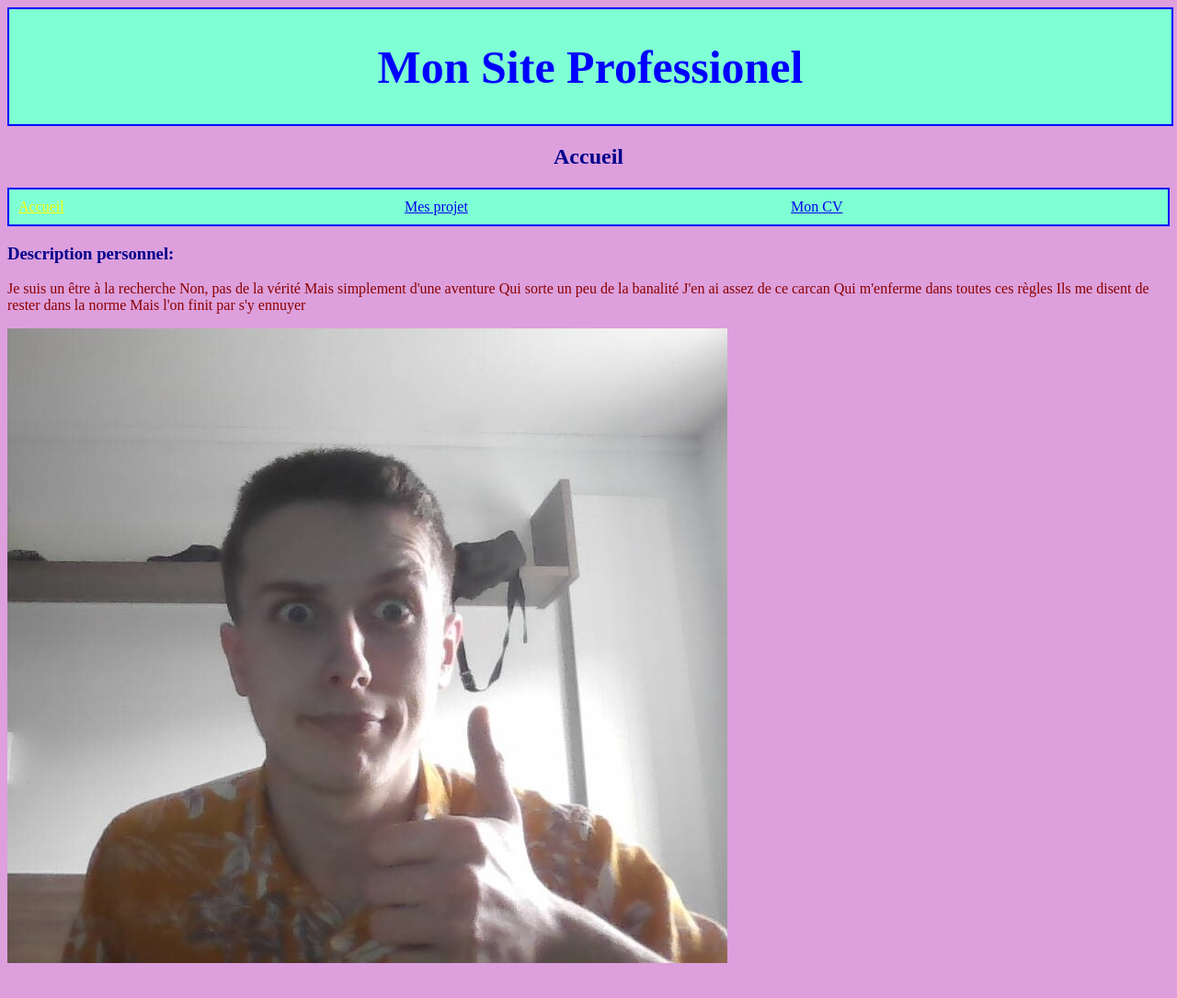
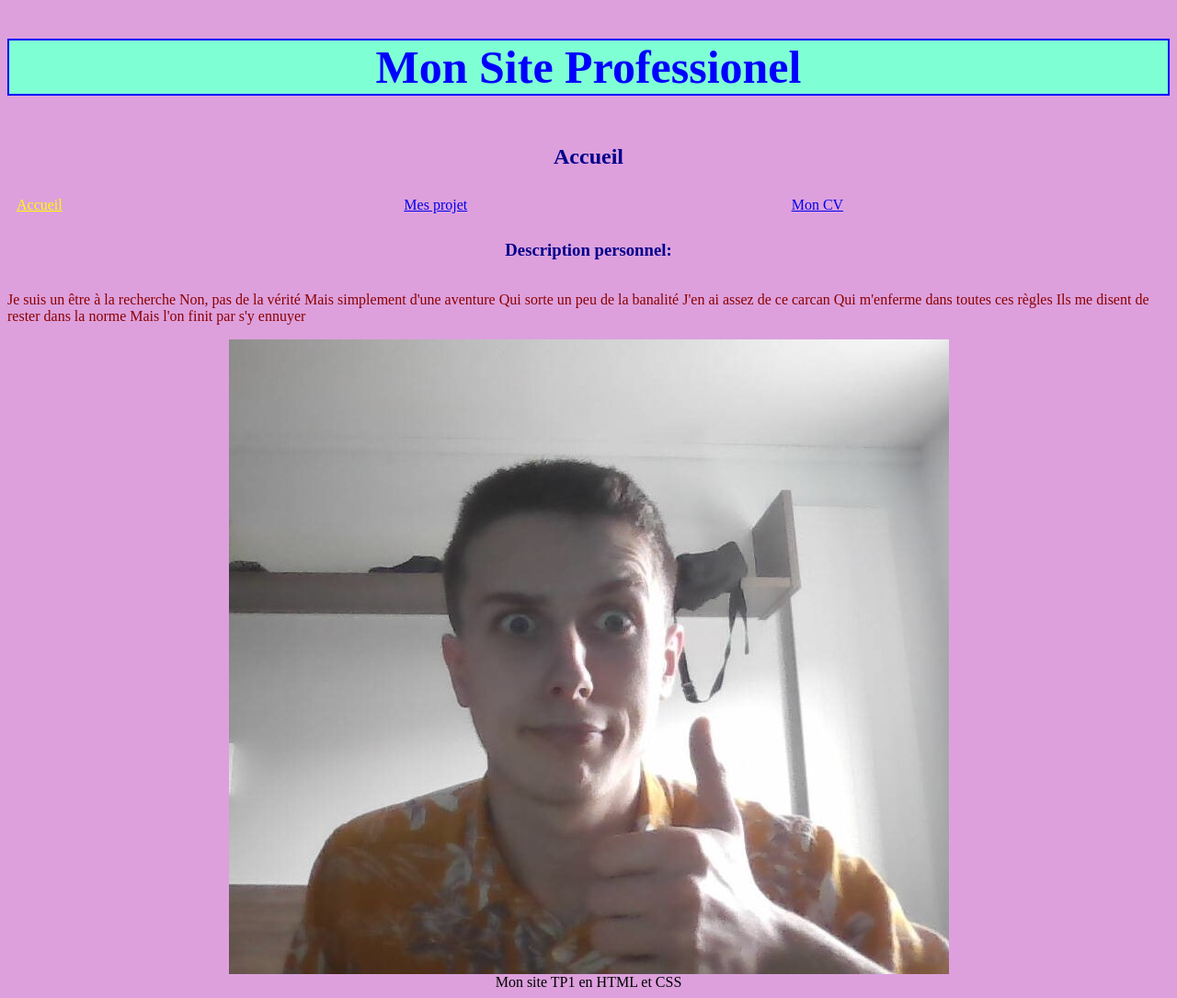
Before and after one commit to EloiIlog/IDAW, a PHP site: page / in a window 1280 px wide. Shown: the whole page at 92% size. Before the commit the page ends 1047 px from the top, so only its background shows below. Run offline with PHP 8.4, Linux system fonts and the light colour scheme.

Commit message:
Essai box flex total

```diff
--- a/TP1/index.html
+++ b/TP1/index.html
@@ -6,16 +6,17 @@
     <link rel="stylesheet" href="main.css">
   </head>
 
-  <body>
-  <div class="conteneur-titre">
-    <h1>Mon Site Professionel</h1>
-  </div>
+  <body >
+    <div class="conteneur-flex">
+        <h1 class="conteneur-titre">Mon Site Professionel</h1>
+      <div class="conteneur-flex base">
           <h2>Accueil</h2>
-        <div class="conteneur-flex ligne">
+            <nav class="conteneur-flex ligne">
             <div class="element-flex"><a id="current" href="../TP1/index.html" >Accueil</a></div>
             <div class="element-flex"><a href="../TP1/projet.html">Mes projet</a></div>
             <div class="element-flex"><a href="../TP1/cv.html">Mon CV</a></div>
-        </div>
+
+            </nav>
 
             <h3>Description personnel:</h3>
             <p>
@@ -31,6 +32,8 @@
               </p>
 
               <img src="EloiPro.jpg" alt="La plus belle photo de moi">
-
+        </div>
+              <footer>Mon site TP1 en HTML et CSS</footer>
+    </div>
  </body>
 </html>
--- a/TP1/main.css
+++ b/TP1/main.css
@@ -3,11 +3,16 @@ body{
 }
 
 .conteneur-titre{
+  flex: 1 1 50px;
   border: 2px solid blue;
   width: 100%;
   background-color: aquamarine;
 }
 
+.base{
+  width: 100%;
+  background-color:plum;
+}
 
 .conteneur-flex{
   display: flex;
@@ -16,17 +21,18 @@ body{
   justify-content: space-around;
   align-content: space-around;
   width: 100%;
-  border: 2px solid blue;
   box-sizing: border-box;
-  background-color: aquamarine;
+  background-color:plum;
 }
 
 .colonne{
   flex-direction: column;
+  background-color:plum;
 }
 
 .ligne{
   flex-direction: row;
+  /*background-color: aquamarine;*/
 }
 
 #current{
@@ -37,7 +43,6 @@ body{
   flex: 1 1 50px;
   width: 40%;
   height: 40%;
-
   box-sizing: border-box;
   margin: 10px;
 
--- a/TP1/projet.html
+++ b/TP1/projet.html
@@ -6,7 +6,7 @@
     <link rel="stylesheet" href="main.css">
   </head>
 
-  <body>
+  <body class="conteneur-flex">
     <div class="conteneur-titre">
     <h1>Mon Site Professionel</h1>
     </div>
```
Lines whose indentation alone changed are shown as unchanged.
